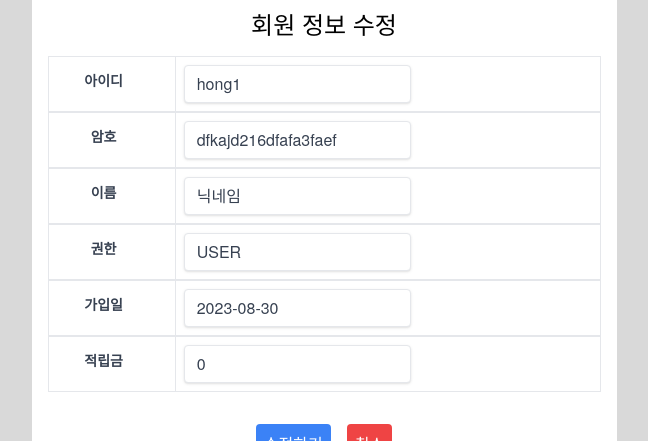
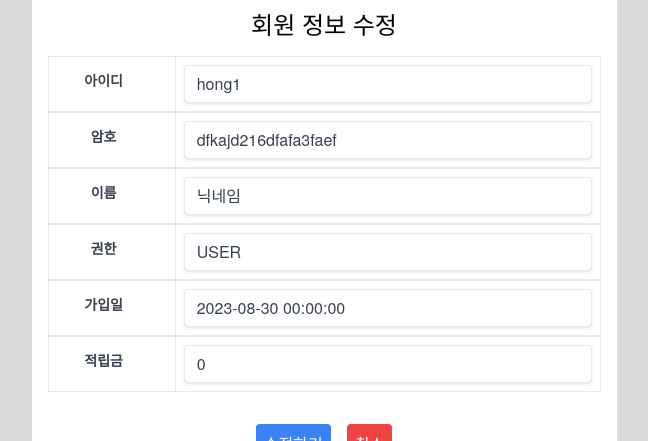
Before and after one commit to Digital-Hana-Starbucks/Starbucks_frontend, a React (Vite) app: page /adminUserEdit/1 in a window 1280 px wide. Shown: the top 441 px of the page, without its empty margins (316-964 px from the left). Built offline with nearby package versions, Linux system fonts and the light colour scheme.

Commit message:
Design: 수정 페이지 ui수정

```diff
--- a/src/components/molecules/EditFormField.tsx
+++ b/src/components/molecules/EditFormField.tsx
@@ -1,5 +1,4 @@
 import React, { useEffect, useRef, useState } from "react";
-import { formatter } from "../../utils/dateTimeformat";
 
 interface Props<T> {
   label: string;
@@ -57,8 +56,6 @@ const EditFormField: React.FC<Props<any>> = ({
     }
   };
 
-  const formattedValue = label.includes("Date") ? formatter(value) : value;
-
   return (
     <div className="flex items-center border">
       <label
@@ -67,18 +64,20 @@ const EditFormField: React.FC<Props<any>> = ({
       >
         {label}
       </label>
-      <div className="border-l pl-2 p-2">
+      <div className="border-l pl-2 p-2 flex-grow">
+        {" "}
+        {/* modified */}
         {type === "textarea" ? (
           <textarea
             className={`shadow appearance-none border rounded w-full py-2 px-3 text-gray-700 leading-tight focus:outline-none focus:shadow-outline ${
               editable ? "" : "bg-gray-200"
             }`}
-            value={formattedValue as string}
+            value={value}
             onChange={handleChange}
             readOnly={!editable}
           />
         ) : (
-          <div className="flex items-center">
+          <div className="flex items-center w-full">
             {imageUrl ? (
               <>
                 <img src={imageUrl} alt="image" className="h-16 w-16 mr-2" />
@@ -97,7 +96,7 @@ const EditFormField: React.FC<Props<any>> = ({
                 className={`shadow appearance-none border rounded w-full py-2 px-3 text-gray-700 leading-tight focus:outline-none focus:shadow-outline ${
                   editable ? "" : "bg-gray-200"
                 }`}
-                value={formattedValue as string}
+                value={value}
                 readOnly={!editable}
                 onChange={handleChange}
               />
--- a/src/components/organisms/EditForm.tsx
+++ b/src/components/organisms/EditForm.tsx
@@ -1,6 +1,7 @@
 import React, { useState, useEffect } from "react";
 import EditFormField from "../molecules/EditFormField";
 import TableButton from "../molecules/TableButton";
+import { formatter } from "../../utils/dateTimeformat";
 
 interface LabelInfo {
   key: string;
@@ -36,6 +37,13 @@ const EditForm: React.FC<Props> = ({ data, onSave, labels }) => {
     onSave(formData, newMenuImg);
   };
 
+  const applyFormatter = (value: any, key: string) => {
+    if (key.endsWith("Date")) {
+      return formatter(new Date(value));
+    }
+    return value;
+  };
+
   return (
     <div>
       <div className="p-2 m-2">
@@ -43,7 +51,7 @@ const EditForm: React.FC<Props> = ({ data, onSave, labels }) => {
           <EditFormField
             key={index}
             label={labelInfo.label}
-            value={formData[labelInfo.key]}
+            value={applyFormatter(formData[labelInfo.key], labelInfo.key)}
             editable={labelInfo.editable}
             onChange={(value: any) => handleChange(labelInfo.key, value)}
             onImageChange={
--- a/src/utils/dateTimeformat.ts
+++ b/src/utils/dateTimeformat.ts
@@ -4,6 +4,6 @@ export function formatter(date: Date): string {
   const day = String(date.getDate()).padStart(2, "0");
   const hours = String(date.getHours()).padStart(2, "0");
   const minutes = String(date.getMinutes()).padStart(2, "0");
-
-  return `${year}-${month}-${day} ${hours}:${minutes}`;
+  const seconds = String(date.getSeconds()).padStart(2, "0");
+  return `${year}-${month}-${day} ${hours}:${minutes}:${seconds}`;
 }
```
